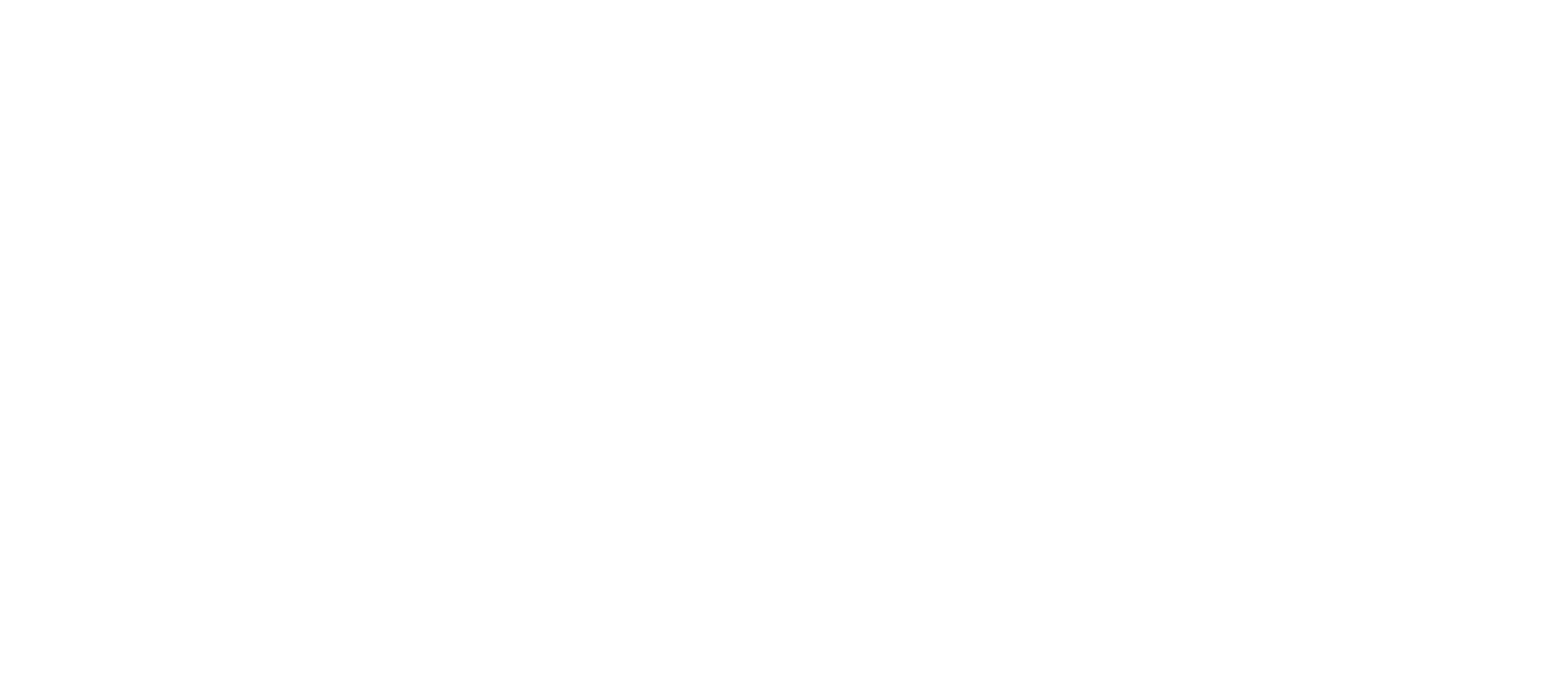
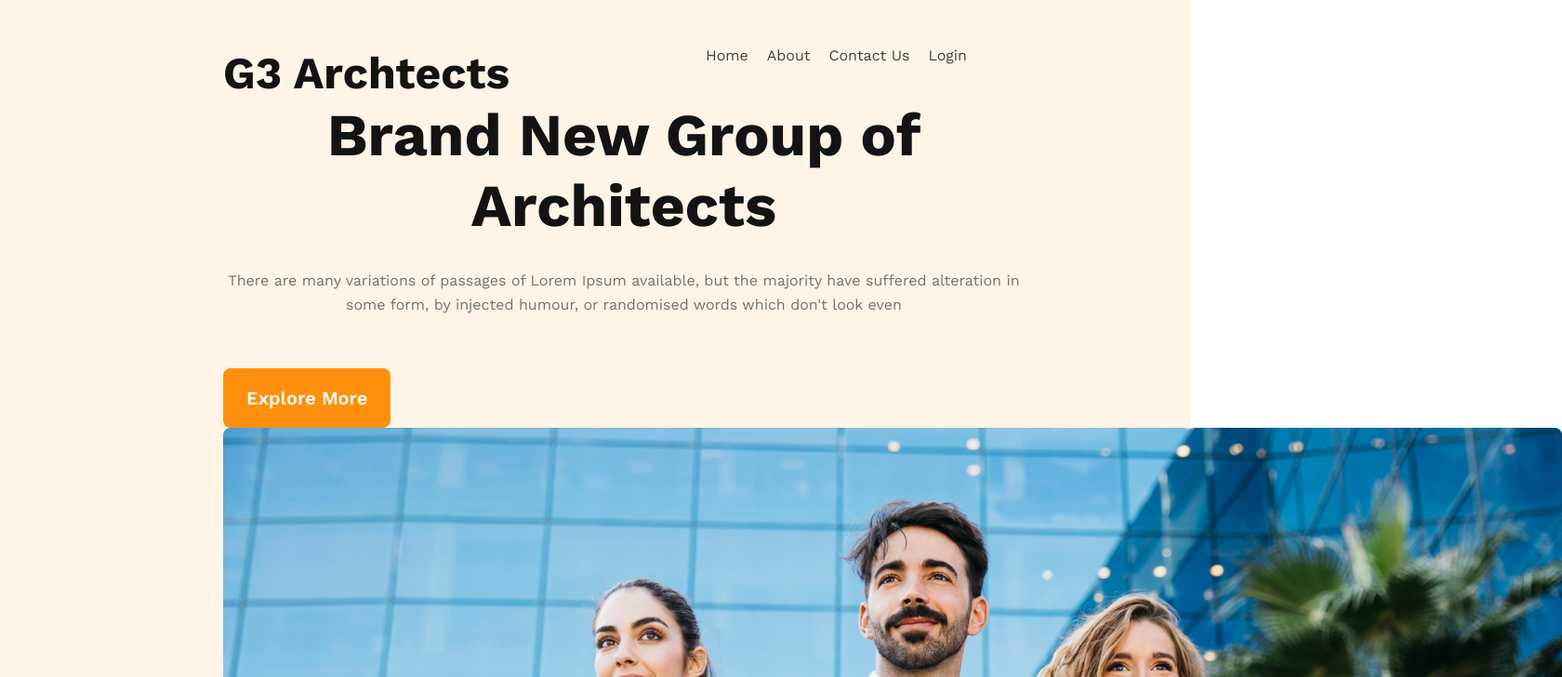
Before and after one commit to alsami6/arch-practice-task, a plain HTML site: page index.html in a window 1280 px wide. Shown: the top 728 px of the page at 93% size, 1680 px wide, since content can reach past the window. Drawn offline with nearby package versions, Linux system fonts and the light colour scheme.

Commit message:
content added

```diff
--- a/index.html
+++ b/index.html
@@ -1,12 +1,32 @@
 <!DOCTYPE html>
 <html lang="en">
-<head>
-    <meta charset="UTF-8">
-    <meta name="viewport" content="width=device-width, initial-scale=1.0">
-    <title></title>
-    <link rel="stylesheet" href="style.css">
-</head>
-<body>
-
-</body>
+  <head>
+    <meta charset="UTF-8" />
+    <meta name="viewport" content="width=device-width, initial-scale=1.0" />
+    <title>G3 Archtects</title>
+    <link rel="stylesheet" href="style.css" />
+  </head>
+  <body>
+    <header>
+      <nav>
+        <h3 class="first-heading">G3 Archtects</h3>
+        <ul class="nav-items">
+          <li><a href="">Home</a></li>
+          <li><a href="">About</a></li>
+          <li><a href="">Contact Us</a></li>
+          <li><a href="">Login</a></li>
+        </ul>
+      </nav>
+      <div class="main-header-div">
+        <h2 class="about-us">Brand New Group of Architects</h2>
+        <p class="about-para">There are many variations of passages of Lorem Ipsum available, but the majority have suffered alteration in some form, by injected humour, or randomised words which don't look even</p>
+        <button  class="c-btn">Explore More</button>
+      </div>
+      <div>
+        <img src="./images/banner.png" alt="">
+      </div>
+    </header>
+    <main></main>
+    <footer></footer>
+  </body>
 </html>
--- a/style.css
+++ b/style.css
@@ -0,0 +1,66 @@
+/* adding a google font */
+
+@import url('https://fonts.googleapis.com/css2?family=Work+Sans:wght@400;500;600;700&display=swap');
+
+*{
+    font-family: 'Work Sans', sans-serif;
+    padding: 0;
+    margin: 0;
+}
+
+header{
+    padding: 50px 240px;
+    background-color: rgba(255, 144, 14, 0.1);
+}
+
+nav{
+    display: flex;
+    justify-content: space-between;
+}
+
+.first-heading{
+    color: #131313;
+    font-weight: 700;
+    font-size: 3rem;
+}
+
+.nav-items{
+    display: flex;
+    list-style: none;
+    gap: 20px;
+}
+nav li a{
+    text-decoration: none;
+    color: #424242;
+}
+
+.about-us{
+    color: #131313;
+    font-size: 4rem;
+    text-align: center;
+    margin-top: 150px;
+    width: 862px;
+    margin: 0 auto;
+    font-weight: 700;
+}
+
+.about-para{
+    color: #727272;
+    text-align: center;
+    width: 862px;
+    font-weight: 400;
+    margin: 0 auto;
+    margin-top: 30px;
+    line-height: 26px;
+}
+
+.c-btn{
+    padding: 20px 25px;
+    border-radius: 8px;
+    background-color: rgba(255, 144, 14, 1);
+    font-size: 1.25rem;
+    font-weight: 600;
+    color: white;
+    border: none;
+    margin-top: 55px;
+}
```
